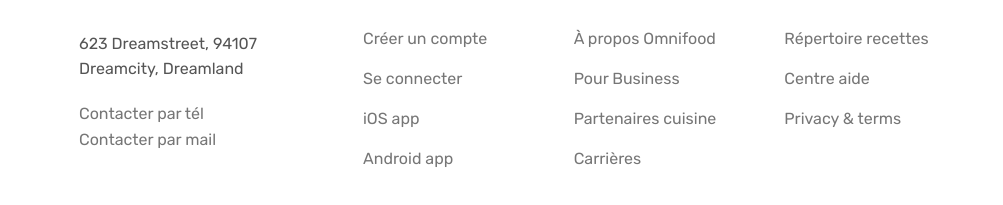
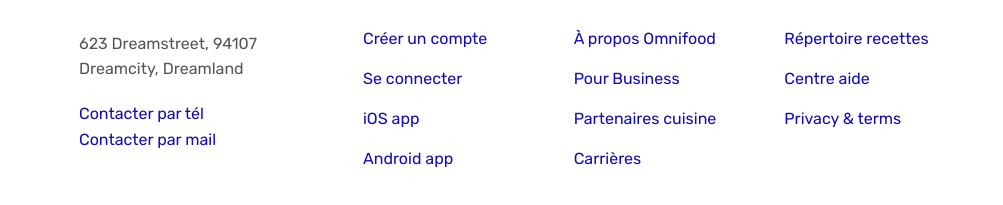
Before and after one commit to Morg9864/Omnifood, a plain HTML site: page index.html in a window 1280 px wide. Shown: the part 7591-7796 px from the top of the page, 277-1280 px from the left. Drawn offline with nearby package versions, Linux system fonts and the light colour scheme; some packages are replaced by stand-ins of ours; a script that the page names is missing.

Commit message:
style: Update color for social icons and footer links

```diff
--- a/css/style.css
+++ b/css/style.css
@@ -613,6 +613,7 @@
 .social-icon {
 	height: 2.4rem;
 	width: 2.4rem;
+	color: #767676;
 }
 
 .copyright {
@@ -648,7 +649,7 @@
 .footer-link:link, .footer-link:visited {
 	text-decoration: none;
 	font-size: 1.6rem;
-	color: #767676;
+	color: #120db0;
 	transition: all 0.3s;
 }
 
```
